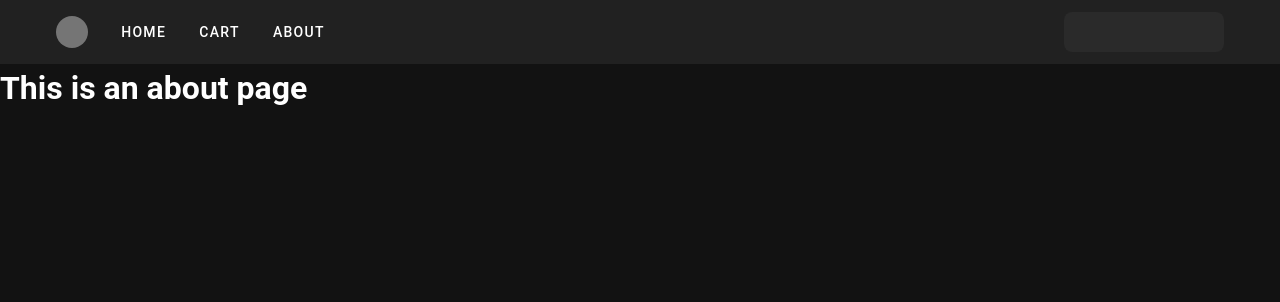
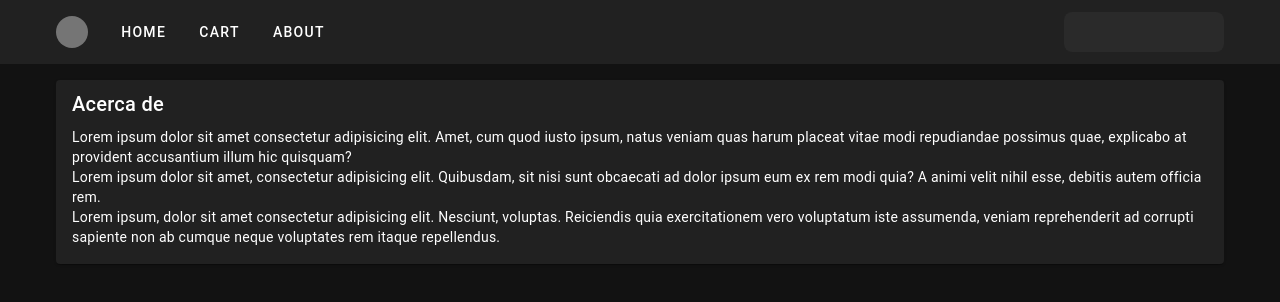
Before and after one commit to yanethirv/vue3-ecommerce, a Vue app: page /cart in a window 1280 px wide. Both pictures are taken after a click on the button "ABOUT". Shown: the top 302 px of the page. Built offline with nearby package versions, Linux system fonts and the light colour scheme.

Commit message:
Vista about, cart

```diff
--- a/src/App.vue
+++ b/src/App.vue
@@ -1,5 +1,13 @@
-<script setup lang="ts">
+<script lang="ts">
 import { RouterLink, RouterView } from 'vue-router'
+
+export default {
+  data() {
+    return {
+      details: [{productId: 8, quantity: 2}]
+    };
+  }
+}
 
 </script>
 
@@ -48,7 +56,9 @@ import { RouterLink, RouterView } from 'vue-router'
     </v-app-bar>
 
     <v-main>
-      <RouterView />
+      <v-container>
+        <RouterView :details="details"/>
+      </v-container>
     </v-main>
   </v-app>
 </template>
--- a/src/components/Cart.vue
+++ b/src/components/Cart.vue
@@ -1,6 +1,6 @@
 <script lang="ts">
 import type { PropType } from 'vue';
-import type { CartDetail } from './Types'
+import type { CartDetail } from '../model/Types'
 
 export default {
     // Propiedades a recibir del componente Padre
--- a/src/components/ProductCard.vue
+++ b/src/components/ProductCard.vue
@@ -1,7 +1,6 @@
 <script lang="ts">
-
 import type { PropType } from 'vue';
-import type { Product } from './Types';
+import type { Product } from '../model/Types';
 
 export default {
     // Propiedad product - Viene del componente Padre
--- a/src/components/ProductList.vue
+++ b/src/components/ProductList.vue
@@ -1,7 +1,7 @@
 <script lang="ts">
-import type { Product, CartDetail } from './Types';
 import ProductCard from './ProductCard.vue';
 import Cart from './Cart.vue';
+import type { Product, CartDetail } from '../model/Types';
 
 export default {
     // Registro local de un componente
@@ -9,6 +9,7 @@ export default {
         ProductCard,
         Cart
     },
+    props: ['details'],
     // Definicion de variables de Estado
     data() {
         return {
@@ -17,7 +18,6 @@ export default {
                 { id: 2, name: 'Producto B', price: 85 },
                 { id: 3, name: 'Producto C', price: 210 },
             ],
-            details: <Array<CartDetail>>[]
         };
     },
     // Metodos
@@ -40,13 +40,10 @@ export default {
 
         }
     }
-
 }
 </script>
 
 <template>
-    <v-container>
-
     <v-row>
         <v-col v-for="p in products" cols="4">
             <ProductCard
@@ -58,5 +55,4 @@ export default {
 
     <Cart :details="details" />
 
-    </v-container>
 </template>
--- a/src/views/AboutView.vue
+++ b/src/views/AboutView.vue
@@ -1,5 +1,12 @@
 <template>
-  <div>
-    <h1>This is an about page</h1>
-  </div>
+  <v-card>
+    <v-card-title>
+      Acerca de
+    </v-card-title>
+    <v-card-text>
+      <p>Lorem ipsum dolor sit amet consectetur adipisicing elit. Amet, cum quod iusto ipsum, natus veniam quas harum placeat vitae modi repudiandae possimus quae, explicabo at provident accusantium illum hic quisquam?</p>
+      <p>Lorem ipsum dolor sit amet, consectetur adipisicing elit. Quibusdam, sit nisi sunt obcaecati ad dolor ipsum eum ex rem modi quia? A animi velit nihil esse, debitis autem officia rem.</p>
+      <p>Lorem ipsum, dolor sit amet consectetur adipisicing elit. Nesciunt, voluptas. Reiciendis quia exercitationem vero voluptatum iste assumenda, veniam reprehenderit ad corrupti sapiente non ab cumque neque voluptates rem itaque repellendus.</p>
+    </v-card-text>
+  </v-card>
 </template>
--- a/src/views/CartView.vue
+++ b/src/views/CartView.vue
@@ -1,5 +1,14 @@
+<script lang="ts">
+import Cart from '@/components/Cart.vue';
+
+export default {
+  components: {
+    Cart
+  },
+  props: ['details']
+}
+</script>
+
 <template>
-    <div>
-      <h1>This is an cart page</h1>
-    </div>
-  </template>
+    <Cart :details="details" />
+</template>
--- a/src/views/HomeView.vue
+++ b/src/views/HomeView.vue
@@ -1,9 +1,17 @@
-<script setup lang="ts">
-import ProductListVue from '@/components/ProductList.vue';
+<script lang="ts">
+import ProductList from '@/components/ProductList.vue';
+
+export default {
+  components: {
+    ProductList
+  },
+  props: ['details']
+}
+
 </script>
 
 <template>
   <main>
-    <ProductListVue />
+    <ProductList :details="details"/>
   </main>
 </template>
```
Lines whose indentation alone changed are shown as unchanged.
